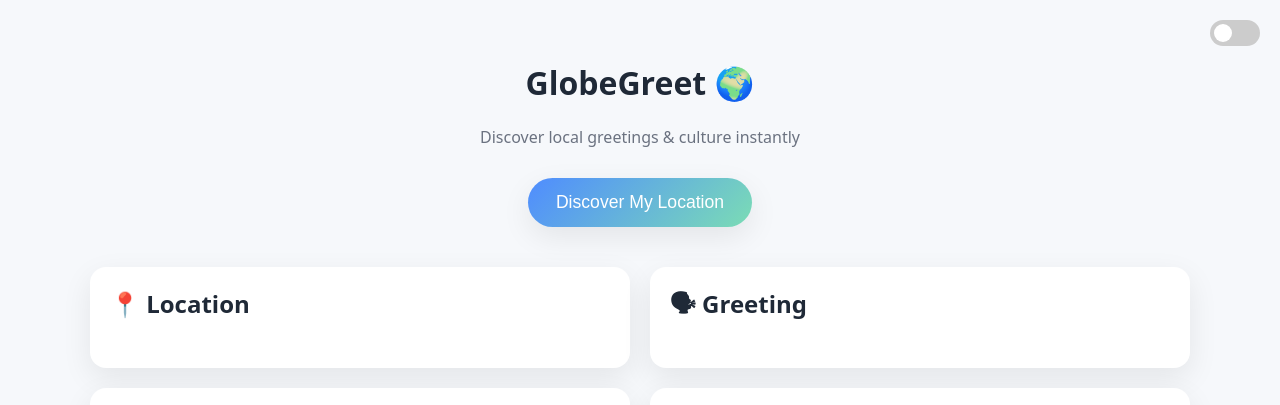
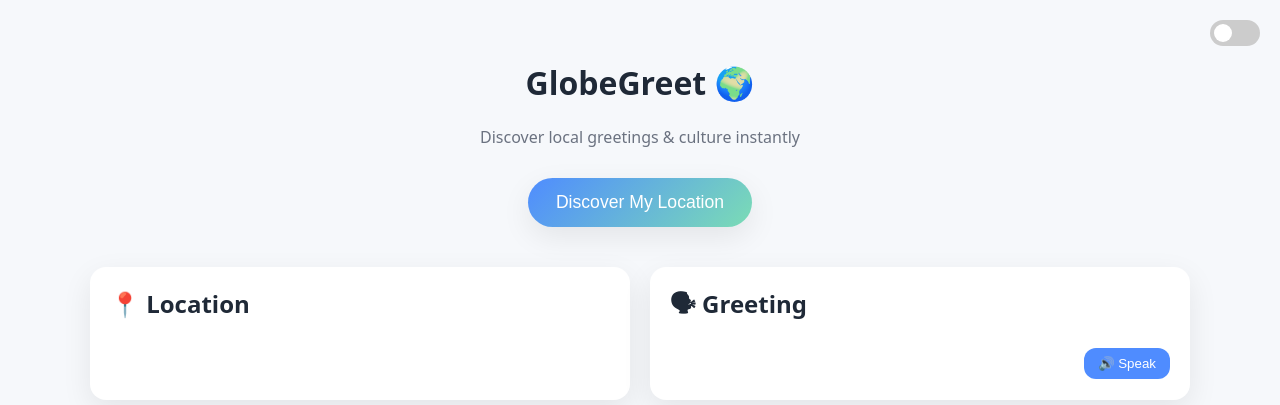
Before and after one commit to rufusdj28/GlobeGreet, a plain HTML site: page index.html in a window 1280 px wide. Shown: the top 405 px of the page. Drawn offline with Linux system fonts and the light colour scheme.

Commit message:
Major UI redesign

```diff
--- a/index.html
+++ b/index.html
@@ -40,8 +40,17 @@
 
             <div class="card">
                 <h2>🗣 Greeting</h2>
-                <p id="greeting"></p>
+
+                <div class="speak-row">
+                    <p id="greeting"></p>
+
+                    <button id="speak-btn" class="speak-btn">
+                        🔊 Speak
+                    </button>
+                </div>
+
             </div>
+
 
             <div class="card">
                 <h2>📖 Culture Snapshot</h2>
--- a/script.js
+++ b/script.js
@@ -12,6 +12,8 @@ document.addEventListener('DOMContentLoaded', () => {
 
     const darkModeToggle = document.getElementById('checkbox');
     const body = document.body;
+    const speakBtn = document.getElementById('speak-btn');
+
 
     // -----------------------------
     // Error display helper
@@ -120,3 +122,19 @@ document.addEventListener('DOMContentLoaded', () => {
     }
 
 });
+
+// -----------------------------
+// TEXT TO SPEECH
+// -----------------------------
+speakBtn.addEventListener("click", () => {
+
+    const text = greetingElement.textContent;
+    if (!text) return;
+
+    const utterance = new SpeechSynthesisUtterance(text);
+
+    // Try to match language
+    utterance.lang = navigator.language || "en-US";
+
+    speechSynthesis.speak(utterance);
+});
--- a/style.css
+++ b/style.css
@@ -158,3 +158,23 @@ input:checked+.slider {
 input:checked+.slider:before {
     transform: translateX(24px);
 }
+
+.speak-row {
+    display: flex;
+    align-items: center;
+    justify-content: space-between;
+    gap: 10px;
+}
+
+.speak-btn {
+    background: var(--primary);
+    border: none;
+    color: white;
+    padding: 8px 14px;
+    border-radius: 12px;
+    cursor: pointer;
+}
+
+.speak-btn:hover {
+    opacity: .85;
+}
```
